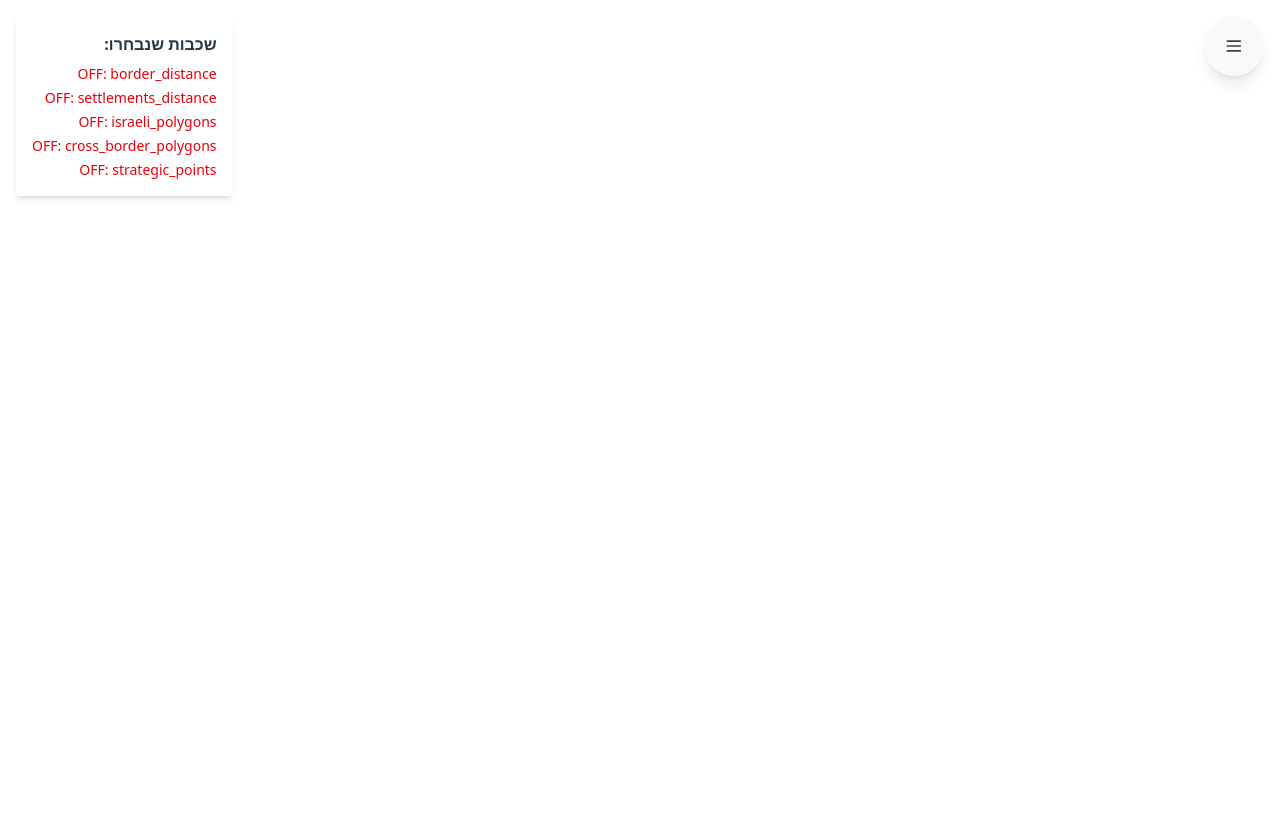
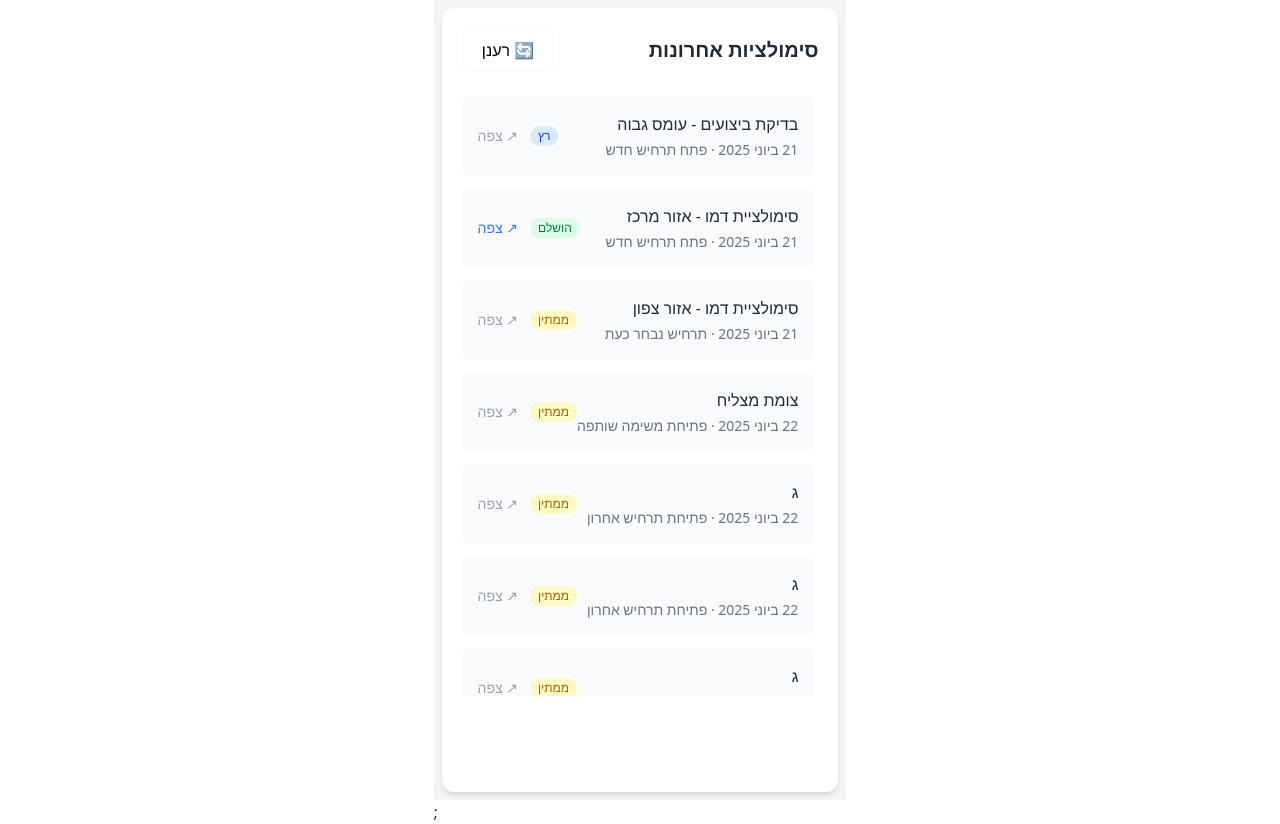
Before and after one commit to liloB123/Sapir-Simulator, a React (Vite) app in the folder frontend/: page /simulations in a window 1280 px wide. Before the commit the page ends 800 px from the top, so only its background shows below. Built offline with nearby package versions, Linux system fonts and the light colour scheme; no server answers.

Commit message:
add simulations menu

```diff
--- a/frontend/src/App.tsx
+++ b/frontend/src/App.tsx
@@ -1,6 +1,7 @@
 import type { FC } from 'react';
 import { LayersProvider, type LayerName } from './contexts/LayersMenuContext';
 import MapContainer from './components/map/MapContainer';
+import SimulationsMenu from './components/SimulationsMenu/SimulationsMenu';
 
 const initialLayers: Record<LayerName, boolean> = {
   "border_distance": false,
@@ -13,7 +14,8 @@ const initialLayers: Record<LayerName, boolean> = {
 const App: FC = () => {
   return (
     <LayersProvider initialLayers={initialLayers}>
-      <MapContainer/>
+      {/* <MapContainer/> */}
+      <SimulationsMenu />;
     </LayersProvider>
   );
 };
--- /dev/null
+++ b/frontend/src/components/SimulationsMenu/SimulationMenuItem.tsx
@@ -0,0 +1,53 @@
+import React from 'react';
+import type { SimulationStatus } from '../../types/Simulation';
+
+type SimulationItemProps = {
+  title: string;
+  subtitle: string;
+  status: SimulationStatus;
+  statusColor?: string;
+  onView?: () => void;
+};
+
+const statusColors: Record<string, string> = {
+  'הושלם': 'bg-green-100 text-green-700',
+  'ממתין': 'bg-yellow-100 text-yellow-700',
+  'רץ': 'bg-blue-100 text-blue-700',
+};
+
+const SimulationMenuItem: React.FC<SimulationItemProps> = ({
+  title,
+  subtitle,
+  status,
+  statusColor,
+  onView,
+}) => {
+  const isClickable = status === 'הושלם';
+
+  return (
+    <div
+      className={`flex justify-between items-center p-4 rounded-lg
+        ${isClickable ? 'bg-gray-50 hover:bg-gray-100 cursor-pointer' : 'bg-gray-50 cursor-default'}`}
+      dir="rtl"
+      onClick={isClickable ? onView : undefined}
+    >
+      <div className="flex flex-col text-right">
+        <span className="text-gray-800 font-medium">{title}</span>
+        <span className="text-sm text-gray-500 mt-1">{subtitle}</span>
+      </div>
+
+      <div className="flex items-center gap-3">
+        <span
+          className={`text-xs px-2 py-0.5 rounded-full ${statusColors[status] || statusColor || 'bg-gray-200 text-gray-700'}`}
+        >
+          {status}
+        </span>
+        <div className={`text-sm whitespace-nowrap ${isClickable ? 'text-blue-500' : 'text-gray-400'}`}>
+          ↗ צפה
+        </div>
+      </div>
+    </div>
+  );
+};
+
+export default SimulationMenuItem;
--- /dev/null
+++ b/frontend/src/components/SimulationsMenu/SimulationsMenu.tsx
@@ -0,0 +1,42 @@
+import React, { useState } from 'react';
+import SimulationMenuItem from './SimulationMenuItem';
+import type { Simulation } from '../../types/Simulation';
+import { simulationsMenuItems } from '../../tempData/Simulations';
+
+const SimulationsMenu: React.FC = () => {
+  const [items, setItems] = useState<Simulation[]>(simulationsMenuItems);
+
+  const handleRefresh = () => {
+    setItems([...simulationsMenuItems]);
+  };
+
+  return (
+    <div className="min-h-screen w-full bg-gray-100 p-2 flex justify-center" dir="rtl">
+      <div className="w-full max-w-2xl bg-white p-5 rounded-xl shadow-md">
+        <div className="flex justify-between items-center mb-6" dir="rtl">
+          <h1 className="!text-xl font-bold text-gray-800">סימולציות אחרונות</h1>
+          <button
+            onClick={handleRefresh}
+            className="flex items-center text-black gap-2 text-sm !border-gray-50 !border-[1px] px-3 py-1.5 rounded-md hover:bg-gray-50 !bg-white"
+          >
+            🔄 רענן
+          </button>
+        </div>
+
+        <div className="space-y-3 max-h-[calc(100vh-200px)] overflow-y-auto pr-1">
+          {items.map((item, idx) => (
+            <SimulationMenuItem
+              key={idx}
+              title={item.title}
+              subtitle={item.subtitle}
+              status={item.status}
+              onView={() => console.log('View', item.title)}
+            />
+          ))}
+        </div>
+      </div>
+    </div>
+  );
+};
+
+export default SimulationsMenu;
--- /dev/null
+++ b/frontend/src/tempData/Simulations.ts
@@ -0,0 +1,54 @@
+import type { Simulation } from "../types/Simulation";
+
+export const simulationsMenuItems: Simulation[] = [
+    {
+      title: 'בדיקת ביצועים - עומס גבוה',
+      subtitle: '21 ביוני 2025 · פתח תרחיש חדש',
+      status: 'רץ',
+    },
+    {
+      title: 'סימולציית דמו - אזור מרכז',
+      subtitle: '21 ביוני 2025 · פתח תרחיש חדש',
+      status: 'הושלם',
+    },
+    {
+      title: 'סימולציית דמו - אזור צפון',
+      subtitle: '21 ביוני 2025 · תרחיש נבחר כעת',
+      status: 'ממתין',
+    },
+    {
+      title: 'צומת מצליח',
+      subtitle: '22 ביוני 2025 · פתיחת משימה שותפה',
+      status: 'ממתין',
+    },
+    {
+      title: 'ג',
+      subtitle: '22 ביוני 2025 · פתיחת תרחיש אחרון',
+      status: 'ממתין',
+    },
+    {
+      title: 'ג',
+      subtitle: '22 ביוני 2025 · פתיחת תרחיש אחרון',
+      status: 'ממתין',
+    },
+    {
+      title: 'ג',
+      subtitle: '22 ביוני 2025 · פתיחת תרחיש אחרון',
+      status: 'ממתין',
+    },
+    {
+      title: 'ג',
+      subtitle: '22 ביוני 2025 · פתיחת תרחיש אחרון',
+      status: 'ממתין',
+    },
+    {
+      title: 'ג',
+      subtitle: '22 ביוני 2025 · פתיחת תרחיש אחרון',
+      status: 'ממתין',
+    },
+    {
+      title: 'ג',
+      subtitle: '22 ביוני 2025 · פתיחת תרחיש אחרון',
+      status: 'ממתין',
+    },
+  ];
--- /dev/null
+++ b/frontend/src/types/Simulation.ts
@@ -0,0 +1,7 @@
+export type SimulationStatus = 'הושלם' | 'ממתין' | 'רץ';
+
+export type Simulation = {
+  title: string;
+  subtitle: string;
+  status: SimulationStatus;
+};
```
